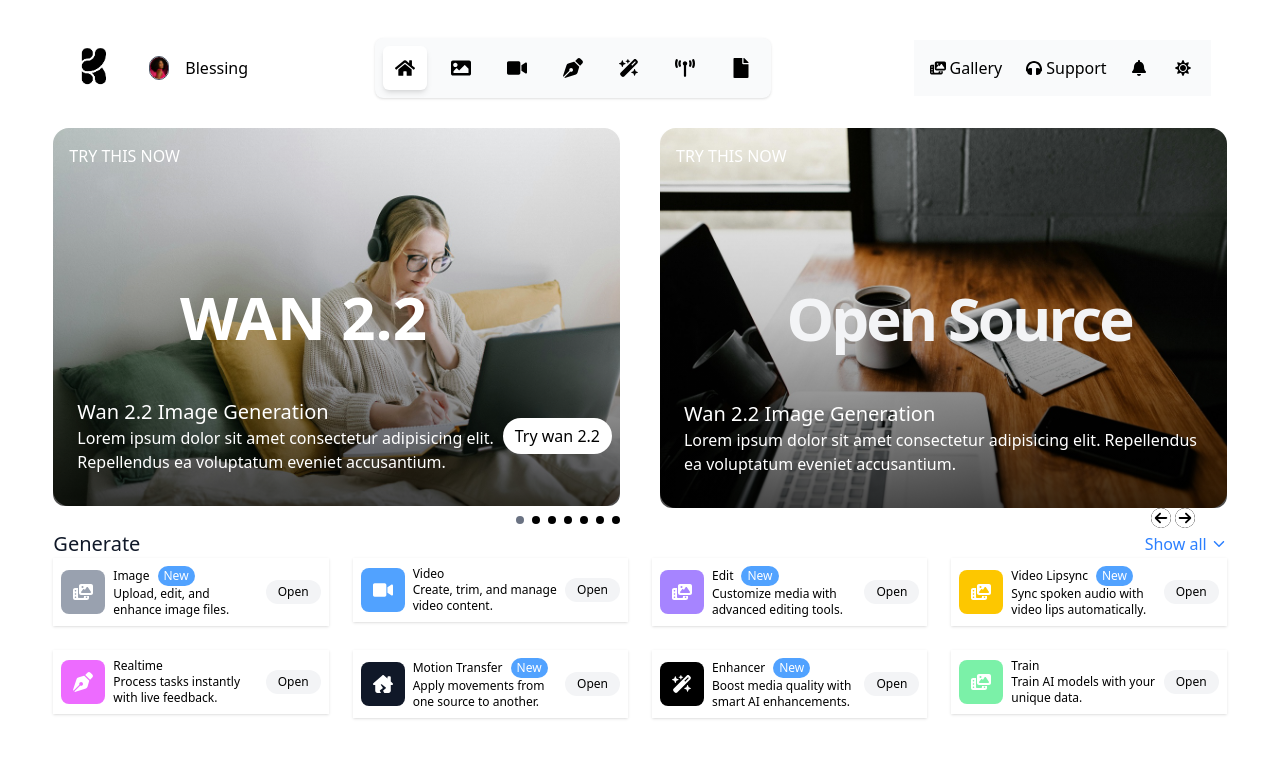
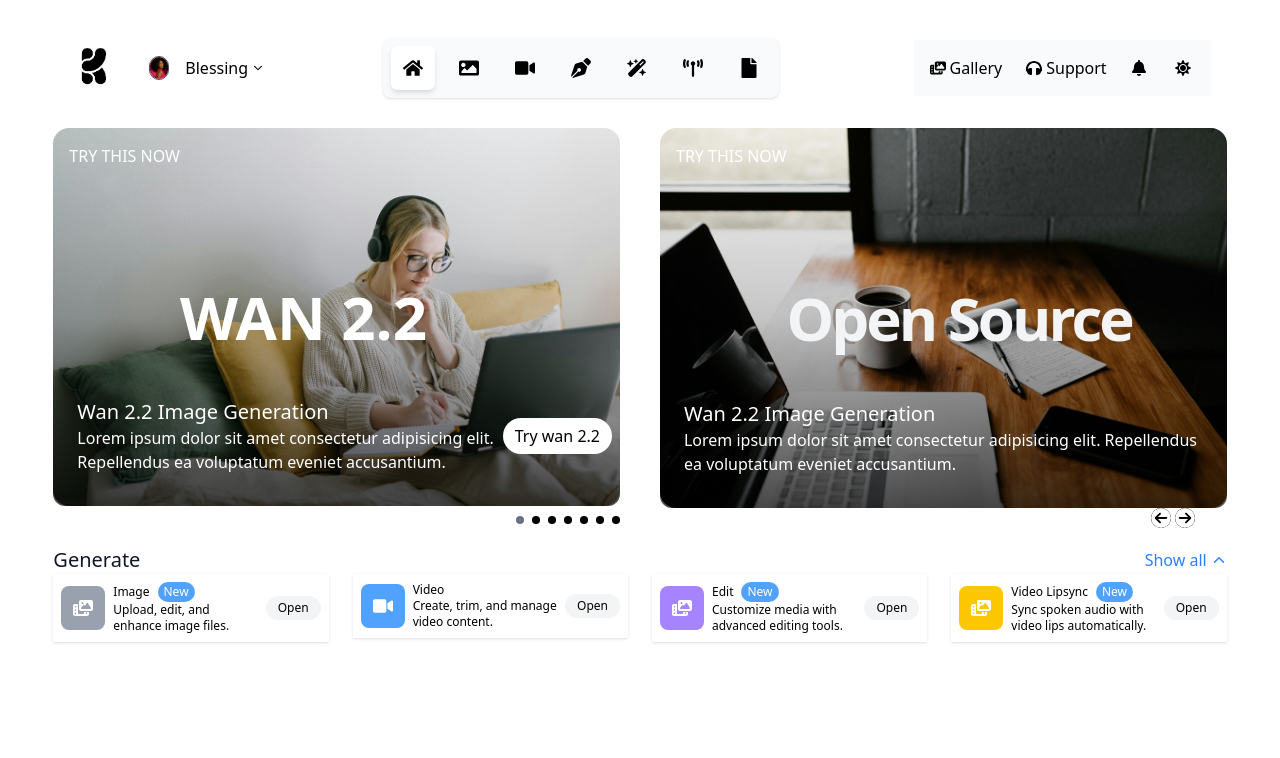
Before and after one commit to Soph-iee/cartolinks, a Next.js app: page / in a window 1280 px wide. Shown: the top 758 px of the page. Built offline with nearby package versions, Linux system fonts and the light colour scheme.

Commit message:
toggle btns

```diff
--- a/app/components/navbar.tsx
+++ b/app/components/navbar.tsx
@@ -7,9 +7,11 @@
 import Navitems from "./navitems";
 import Navbuttons from "./navbuttons";
 import logo from "../../public/logo.png";
+import { IoIosArrowDown, IoIosArrowUp } from "react-icons/io";
 
 const Navbar = () => {
   const [activeNavBtn, setActiveNavBtn] = useState("home");
+  const [toggle, setToggle] = useState(false);
 
   return (
     <nav className="flex items-center relative lg:static w-full justify-between mb-4">
@@ -32,7 +34,35 @@
             alt="Picture of the author"
           />
         </div>
-        <p>Blessing</p>
+        <p
+          className="flex items-center gap-1 relative cursor-pointer"
+          onClick={() => {
+            setToggle(!toggle);
+          }}
+        >
+          Blessing
+          {toggle ? (
+            <span>
+              <IoIosArrowUp className="text-xs" />
+            </span>
+          ) : (
+            <span>
+              <IoIosArrowDown className="text-xs" />
+            </span>
+          )}
+          <span className="absolute inset-y-6 -inset-x-0  ">
+            {toggle ? (
+              <button
+                className="capitalize text-md border-b
+             border-gray-100 rounded-sm  py-1 "
+              >
+                logout
+              </button>
+            ) : (
+              ""
+            )}
+          </span>
+        </p>
       </section>
       <section className=" flex flex-col lg:flex-row gap-3 mb-3 lg:mb-0 lg:p-2 lg:bg-gray-50 shadow-sm lg:rounded-lg ">
         {NavIcons &&
@@ -49,7 +79,10 @@
       </section>
       <div className="bg-gray-700  lg:self-end lg:bg-transparent absolute w-1/2  h-screen top-0 left-0 p-4 flex flex-col lg:flex-row lg:w-auto lg:h-auto lg:static lg:items-center lg:gap-12 justify-between ">
         <section className="nav-buttons">
-          <Navbuttons activeNavBtn={activeNavBtn} setActiveNavBtn={setActiveNavBtn} />
+          <Navbuttons
+            activeNavBtn={activeNavBtn}
+            setActiveNavBtn={setActiveNavBtn}
+          />
         </section>
       </div>
     </nav>
--- /dev/null
+++ b/app/components/toggleBtn.tsx
@@ -0,0 +1,31 @@
+"use client";
+
+import { Dispatch, SetStateAction } from "react";
+import { IoIosArrowDown, IoIosArrowUp } from "react-icons/io";
+
+type ToggleBtnProps = {
+  showAll: boolean;
+  setShowAll: Dispatch<SetStateAction<boolean>>;
+};
+
+const ToggleBtn = ({ showAll, setShowAll }: ToggleBtnProps) => {
+  return (
+    <button
+      className="flex  items-center text-blue-500 gap-1 "
+      onClick={() => {
+        setShowAll(!showAll);
+      }}
+    >
+      Show all
+      <span>
+        {showAll ? (
+          <IoIosArrowDown className="transition-all duration-700 ease-in" />
+        ) : (
+          <IoIosArrowUp className="transition-all duration-700 ease-in" />
+        )}
+      </span>
+    </button>
+  );
+};
+
+export default ToggleBtn;
--- a/app/components/toolsection.tsx
+++ b/app/components/toolsection.tsx
@@ -1,24 +1,21 @@
-import React from "react";
+"use client";
 import Tools from "../data/tools";
-// import { FaArrowDown } from "react-icons/fa";
-import { IoIosArrowDown } from "react-icons/io";
 import ToolCard from "./toolCard";
+import ToggleBtn from "./toggleBtn";
+import { useState } from "react";
 
 const Toolsection = () => {
+  const [showAll, setShowAll] = useState(false);
+  const visibleTools = showAll ? Tools : Tools.slice(0, Tools.length / 2);
   return (
-    <ul>
+    <ul className="mt-4">
       <header className="flex items-center justify-between">
         <h2 className="text-xl   text-gray-900"> Generate</h2>
-        <button className="flex  items-center text-blue-500 gap-1">
-          Show all
-          <span>
-            <IoIosArrowDown />
-          </span>
-        </button>
+        <ToggleBtn showAll={showAll} setShowAll={setShowAll} />
       </header>
       <div className="  grid grid-cols-1 gap-6 text-xs  md:grid-cols-3 lg:grid-cols-4">
         {Tools &&
-          Tools.map((tool) => {
+          visibleTools.map((tool) => {
             return (
               <li key={tool.id}>
                 <ToolCard tool={tool} />
```
